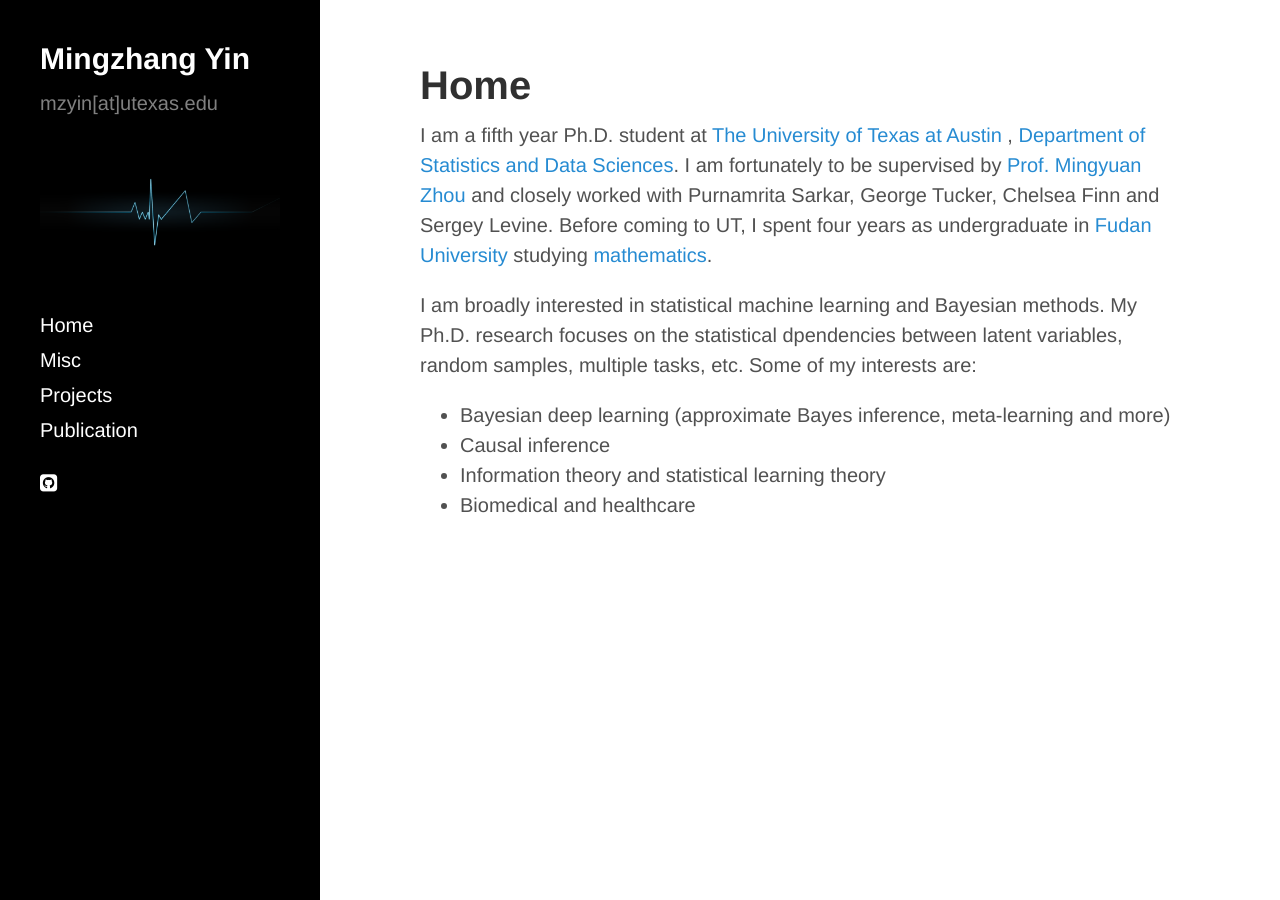
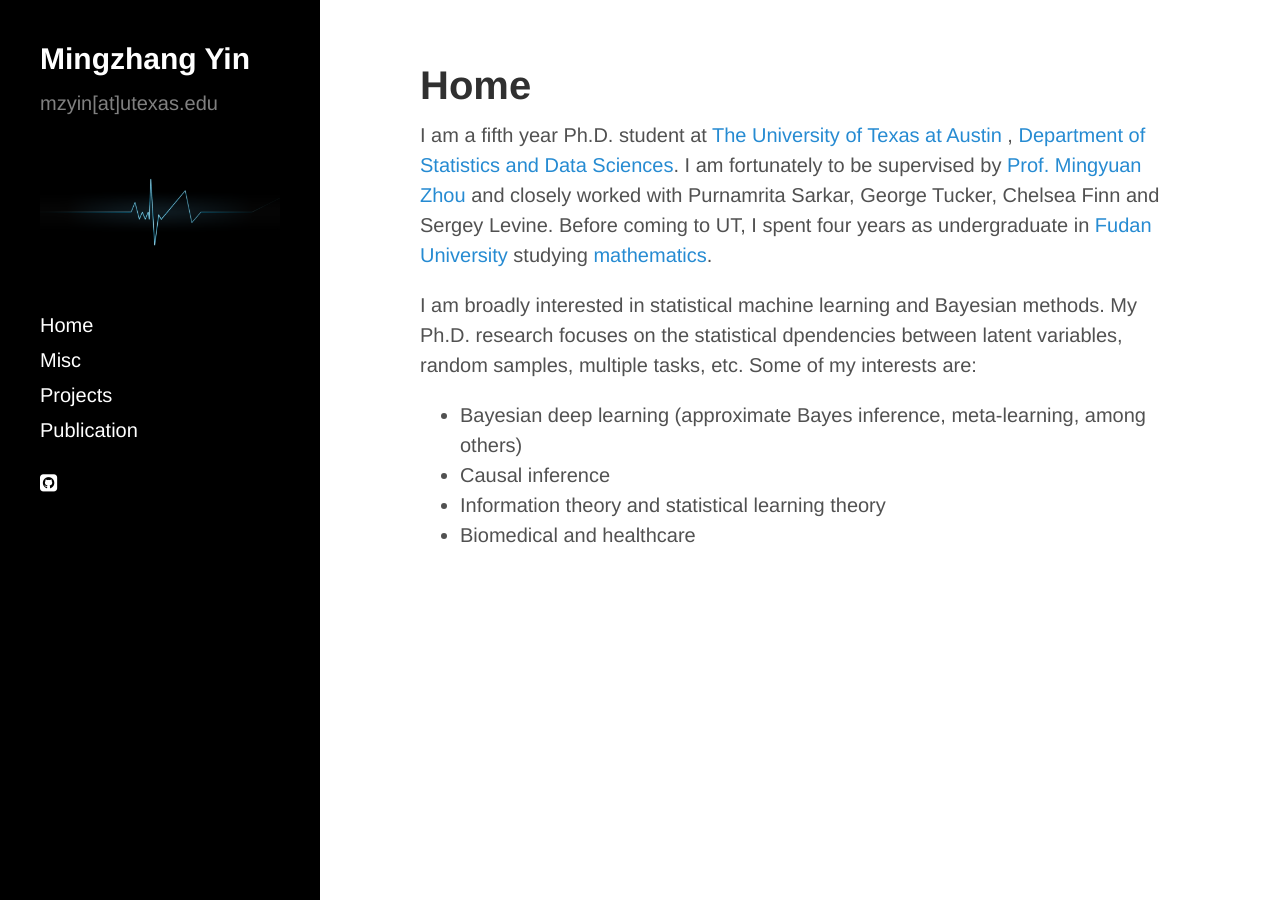
Before and after one commit to mingzhang-yin/mingzhang-yin.github.io, a Jekyll site: the page built from index.md, in a window 1280 px wide. Built offline with Jekyll 4.4.1, drawn with Linux system fonts in a browser that asks for light colours; nearby versions of some CDN libraries.

Commit message:
Update index.md

```diff
--- a/index.md
+++ b/index.md
@@ -17,7 +17,7 @@ title: Home
   <p> I am broadly interested in statistical machine learning and Bayesian methods. My Ph.D. research focuses on the statistical dpendencies between latent variables, random samples, multiple tasks, etc. Some of my interests are: </p>
   <p>
   <ul>
-   <li> Bayesian deep learning (approximate Bayes inference, meta-learning and more) </li>
+   <li> Bayesian deep learning (approximate Bayes inference, meta-learning, among others) </li>
    <li> Causal inference </li>
    <li> Information theory and statistical learning theory  </li>
    <li> Biomedical and healthcare </li>
```
